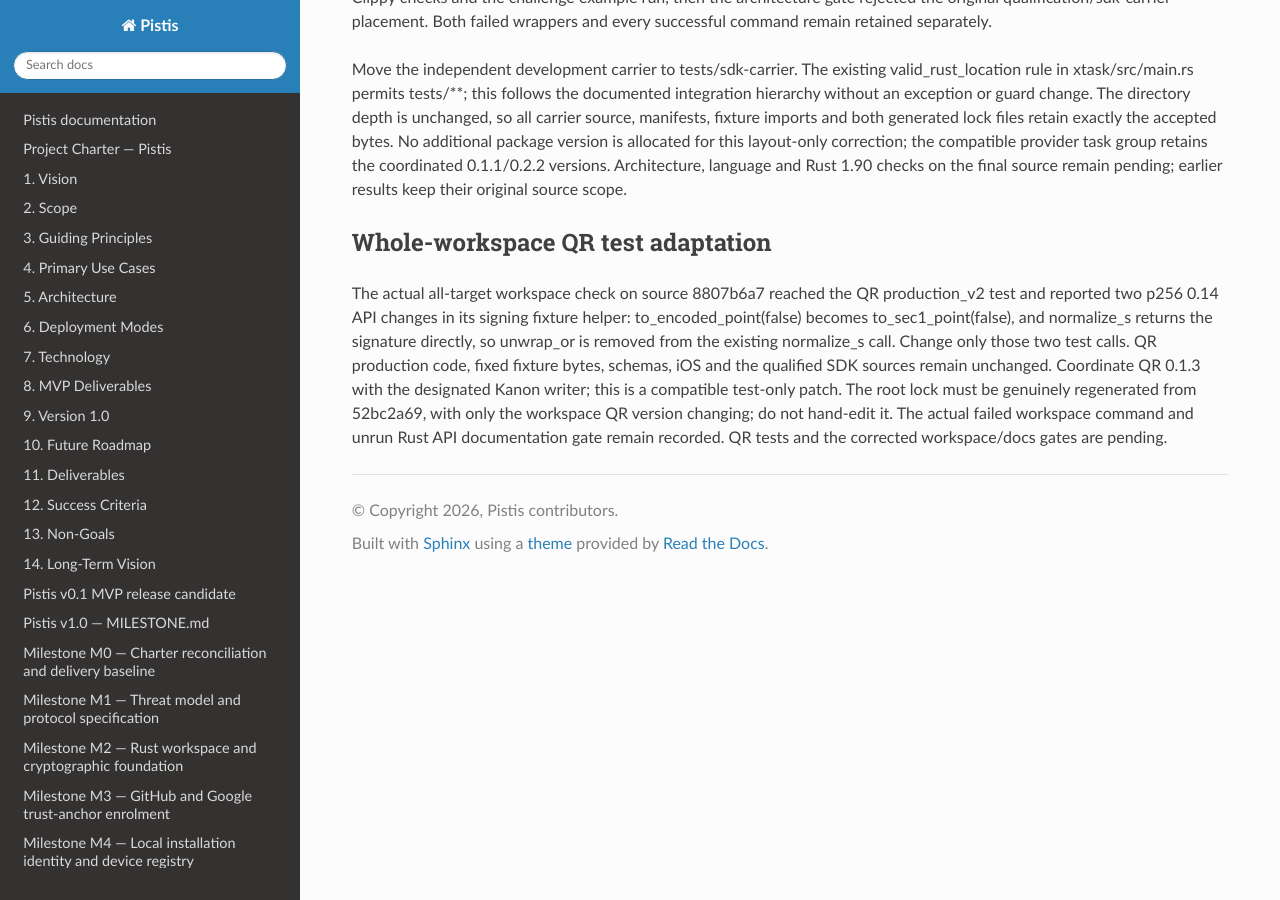
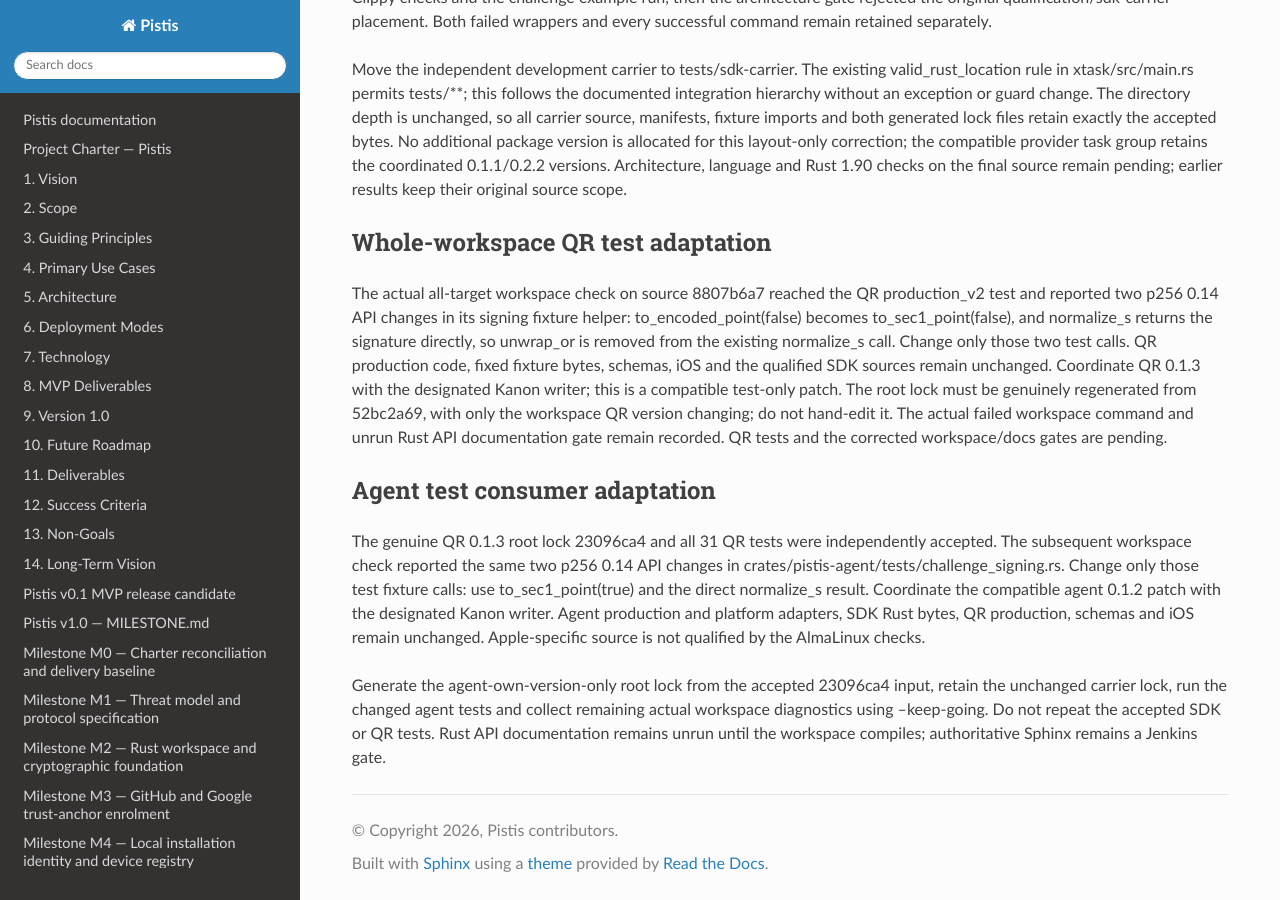
Before and after one commit to sagrudd/pistis, a Sphinx documentation site: the page built from docs/development/mne1550-provider-migration.md, in a window 1280 px wide and 900 px high, scrolled down 3221 px. Built offline with Sphinx 7.4.7 and the Read the Docs theme 3.1.0, drawn with Linux system fonts in a browser that asks for light colours; the version number could not be read and is left out.

Commit message:
Adapt agent test fixtures to the maintained P-256 API

```diff
--- a/Cargo.toml
+++ b/Cargo.toml
@@ -52,7 +52,7 @@ pistis-github = { version = "0.1.0", path = "crates/pistis-github" }
 pistis-google = { version = "0.1.0", path = "crates/pistis-google" }
 pistis-identity = { version = "0.1.1", path = "crates/pistis-identity" }
 pistis-monas = { version = "0.12.0", path = "crates/pistis-monas" }
-pistis-agent = { version = "0.1.1", path = "crates/pistis-agent" }
+pistis-agent = { version = "0.1.2", path = "crates/pistis-agent" }
 pistis-protocol = { version = "0.2.2", path = "crates/pistis-protocol" }
 pistis-qr = { version = "0.1.3", path = "crates/pistis-qr" }
 pistis-recovery = { version = "0.1.0", path = "crates/pistis-recovery" }
--- a/docs/development/mne1550-provider-migration.md
+++ b/docs/development/mne1550-provider-migration.md
@@ -192,3 +192,20 @@ compatible test-only patch. The root lock must be genuinely regenerated from
 52bc2a69, with only the workspace QR version changing; do not hand-edit it.
 The actual failed workspace command and unrun Rust API documentation gate
 remain recorded. QR tests and the corrected workspace/docs gates are pending.
+
+## Agent test consumer adaptation
+
+The genuine QR 0.1.3 root lock 23096ca4 and all 31 QR tests were independently
+accepted. The subsequent workspace check reported the same two p256 0.14 API
+changes in crates/pistis-agent/tests/challenge_signing.rs. Change only those
+test fixture calls: use to_sec1_point(true) and the direct normalize_s result.
+Coordinate the compatible agent 0.1.2 patch with the designated Kanon writer.
+Agent production and platform adapters, SDK Rust bytes, QR production, schemas
+and iOS remain unchanged. Apple-specific source is not qualified by the
+AlmaLinux checks.
+
+Generate the agent-own-version-only root lock from the accepted 23096ca4
+input, retain the unchanged carrier lock, run the changed agent tests and
+collect remaining actual workspace diagnostics using --keep-going. Do not
+repeat the accepted SDK or QR tests. Rust API documentation remains unrun
+until the workspace compiles; authoritative Sphinx remains a Jenkins gate.
```
Also changed, not shown: CHANGELOG.md (+4 -0 lines), 3 other files.
